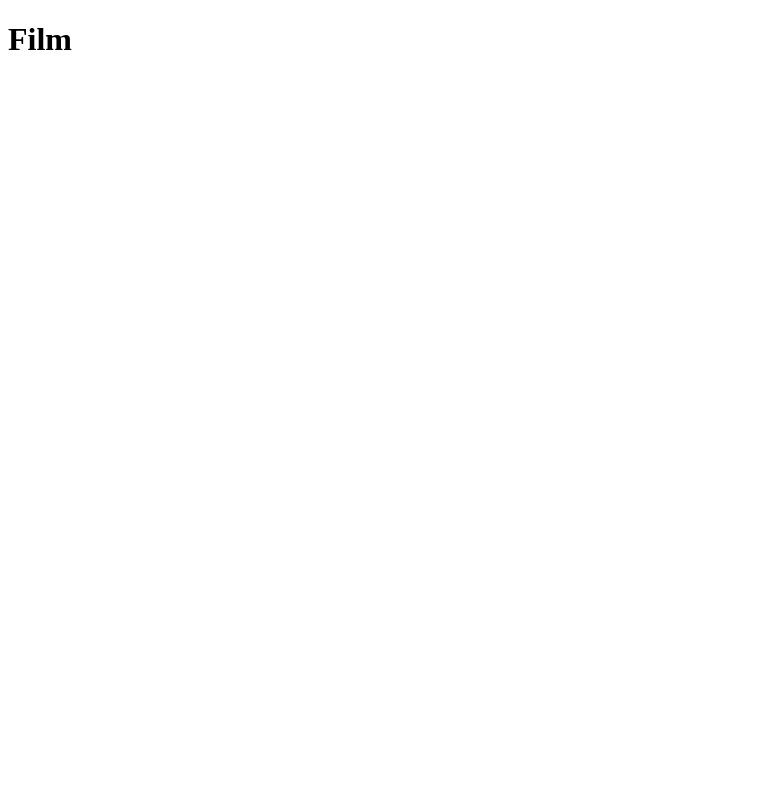
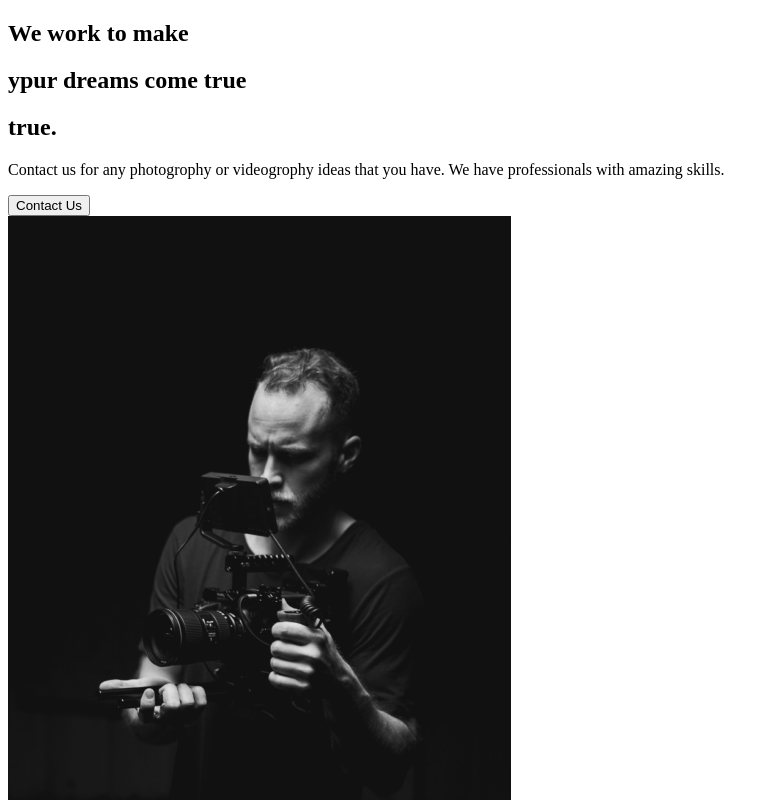
Before and after one commit to 3kk0/the-creative-react-course-capture, a React (Create React App) app: page / in a window 1280 px wide. Shown: the top 800 px of the page, without its empty margins (0-779 px from the left). Built offline with nearby package versions, Linux system fonts and the light colour scheme.

Commit message:
2. About Section

```diff
--- a/src/App.js
+++ b/src/App.js
@@ -1,7 +1,9 @@
+import AboutUs from "./pages/AboutUs";
+
 function App() {
   return (
     <div className="App">
-      <h1>Film</h1>
+      <AboutUs />
     </div>
   );
 }
--- /dev/null
+++ b/src/components/AboutSection.js
@@ -0,0 +1,34 @@
+import React from "react";
+import home1 from "../img/home1.png";
+
+const AboutSection = () => {
+  return (
+    <div>
+      <div className="description">
+        <div className="title">
+          <div className="hide">
+            <h2>We work to make</h2>
+          </div>
+          <div className="hide">
+            <h2>
+              ypur <span>dreams</span> come true
+            </h2>
+          </div>
+          <div className="hide">
+            <h2>true.</h2>
+          </div>
+        </div>
+        <p>
+          Contact us for any photogrophy or videogrophy ideas that you have. We
+          have professionals with amazing skills.
+        </p>
+        <button>Contact Us</button>
+      </div>
+      <div className="image">
+        <img src={home1} alt="guy with a camera" />
+      </div>
+    </div>
+  );
+};
+
+export default AboutSection;
--- /dev/null
+++ b/src/pages/AboutUs.js
@@ -0,0 +1,9 @@
+import React from "react";
+
+import AboutSection from "../components/AboutSection";
+
+const AboutUs = () => {
+  return <AboutSection />;
+};
+
+export default AboutUs;
```
